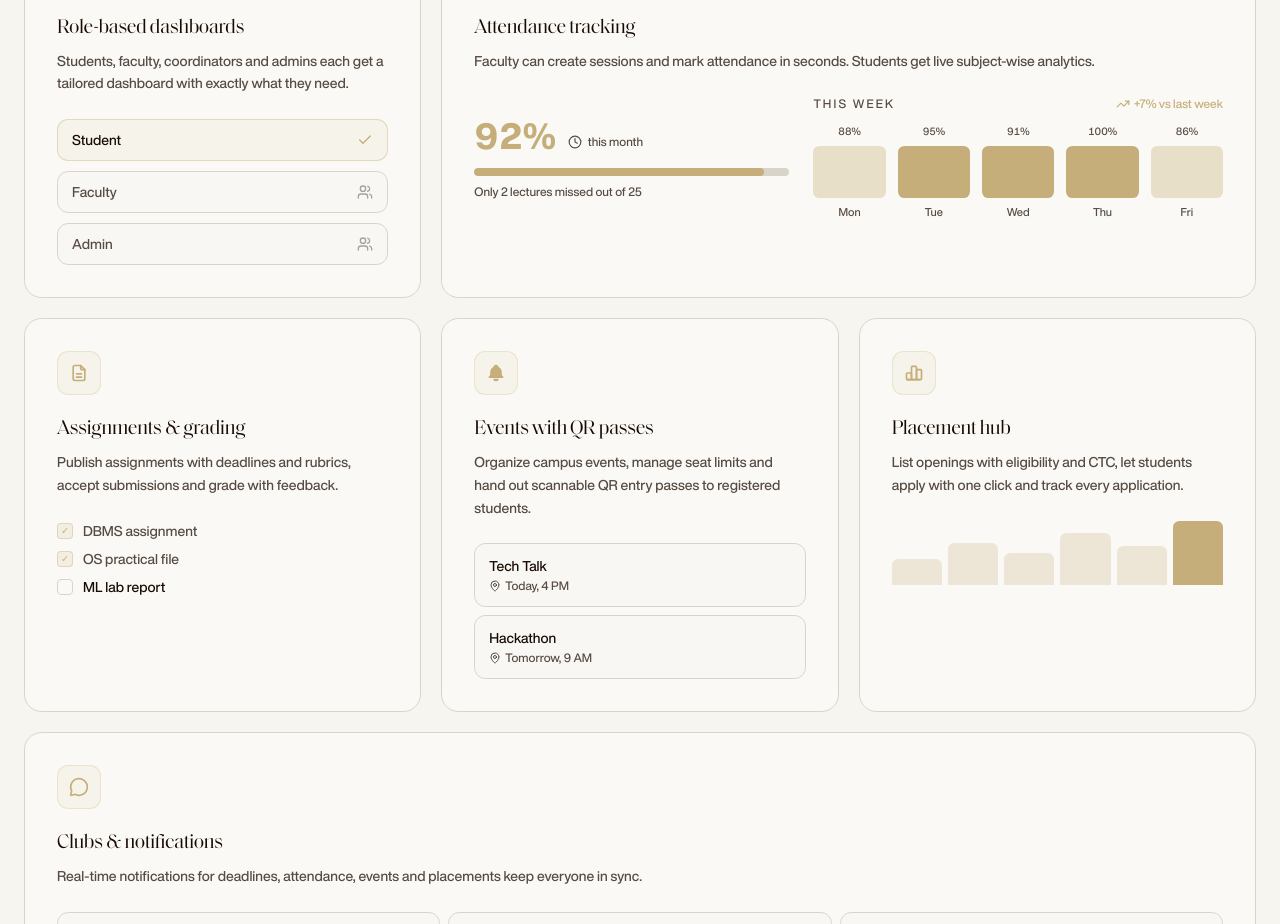
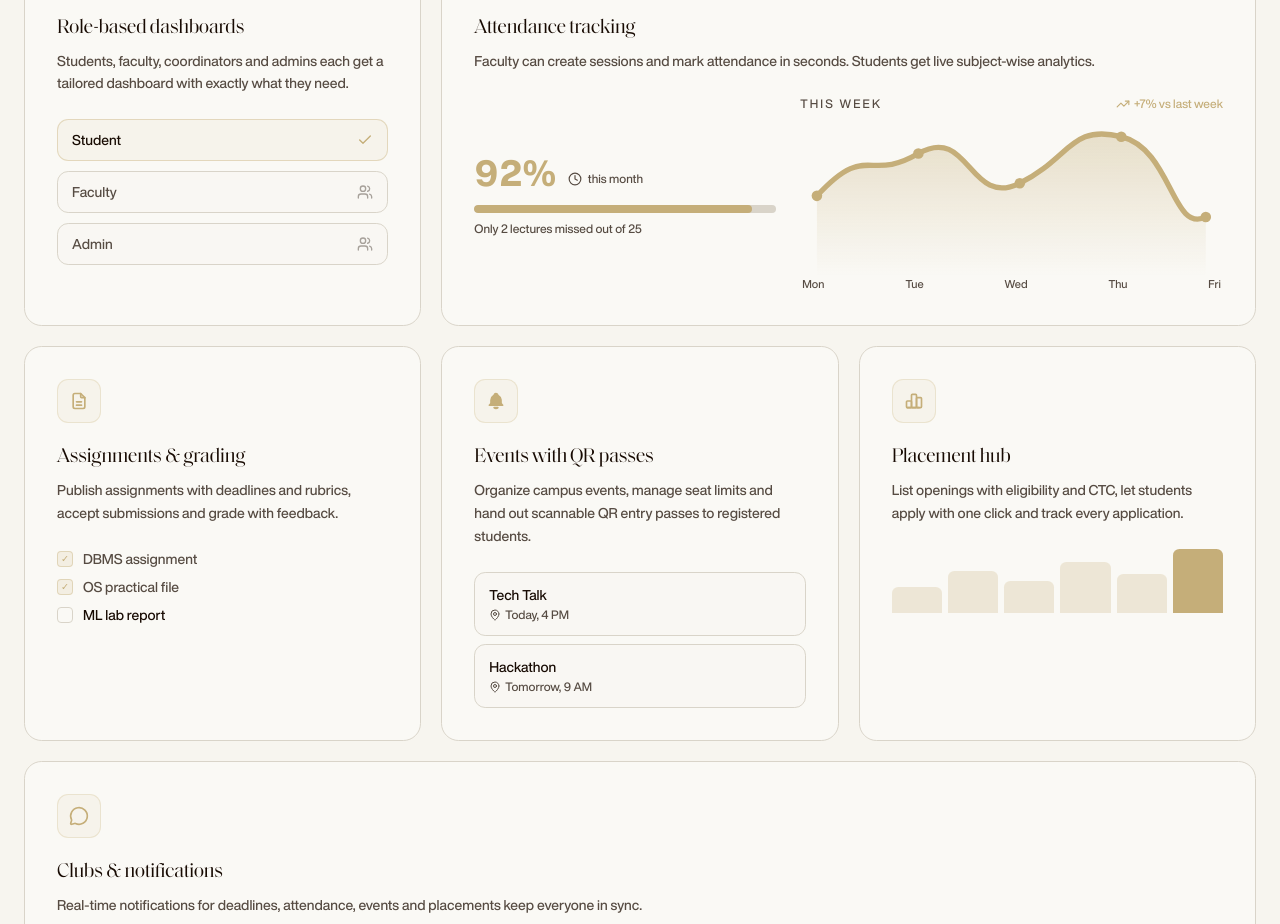
Before and after one commit to AnonymousCoderArtist/IIT-Bombay-Hackathon, a Next.js app: page / in a window 1280 px wide. Shown: the part 1360-2284 px from the top of the page. Built offline with nearby package versions, Linux system fonts and the light colour scheme.

Commit message:
attendance bar graph ko smooth line graph me convert kiya

```diff
--- a/src/components/landing/features.tsx
+++ b/src/components/landing/features.tsx
@@ -72,7 +72,7 @@ export function Features() {
       description: t("f2.desc"),
       span: "md:col-span-4",
       extra: (
-        <div className="mt-6 grid gap-6 lg:grid-cols-[1fr_1.3fr] lg:items-center">
+        <div className="mt-6 grid gap-6 lg:grid-cols-[1fr_1.4fr] lg:items-center">
           <div>
             <div className="flex items-end gap-3">
               <span className="font-heading text-4xl font-extrabold tabular-nums text-primary">92%</span>
@@ -96,18 +96,39 @@ export function Features() {
                 <TrendingUp className="size-3.5" /> +7% vs last week
               </span>
             </div>
-            <div className="mt-3 flex h-24 items-end gap-3">
+            <svg viewBox="0 0 200 72" className="mt-3 w-full" role="img" aria-label="Weekly attendance trend">
+              <defs>
+                <linearGradient id="attFill" x1="0" y1="0" x2="0" y2="1">
+                  <stop offset="0%" stopColor="#c5ae79" stopOpacity="0.35" />
+                  <stop offset="100%" stopColor="#c5ae79" stopOpacity="0" />
+                </linearGradient>
+              </defs>
+              {[
+                [8, 34],
+                [56, 14],
+                [104, 28],
+                [152, 6],
+                [192, 44],
+              ].map(([x, y]) => (
+                <circle key={x} cx={x} cy={y} r="2.5" fill="#c5ae79" />
+              ))}
+              <path
+                d="M8 34 C 32 8, 32 28, 56 14 S 80 40, 104 28 S 128 0, 152 6 S 176 52, 192 44"
+                fill="none"
+                stroke="#c5ae79"
+                strokeWidth="2.5"
+                strokeLinecap="round"
+              />
+              <path
+                d="M8 34 C 32 8, 32 28, 56 14 S 80 40, 104 28 S 128 0, 152 6 S 176 52, 192 44 L 192 72 L 8 72 Z"
+                fill="url(#attFill)"
+              />
+            </svg>
+            <div className="flex justify-between px-0.5">
               {attendanceWeek.map((item) => (
-                <div key={item.day} className="flex h-full flex-1 flex-col items-center justify-end gap-1.5">
-                  <span className="text-[0.65rem] tabular-nums text-muted-foreground">{item.value}%</span>
-                  <span
-                    style={{ height: `${item.value}%` }}
-                    className={`w-full rounded-md ${
-                      item.value >= 90 ? "bg-primary" : "bg-primary/35"
-                    }`}
-                  />
-                  <span className="text-[0.7rem] text-muted-foreground">{item.day}</span>
-                </div>
+                <span key={item.day} className="text-[0.7rem] text-muted-foreground">
+                  {item.day}
+                </span>
               ))}
             </div>
           </div>
```
